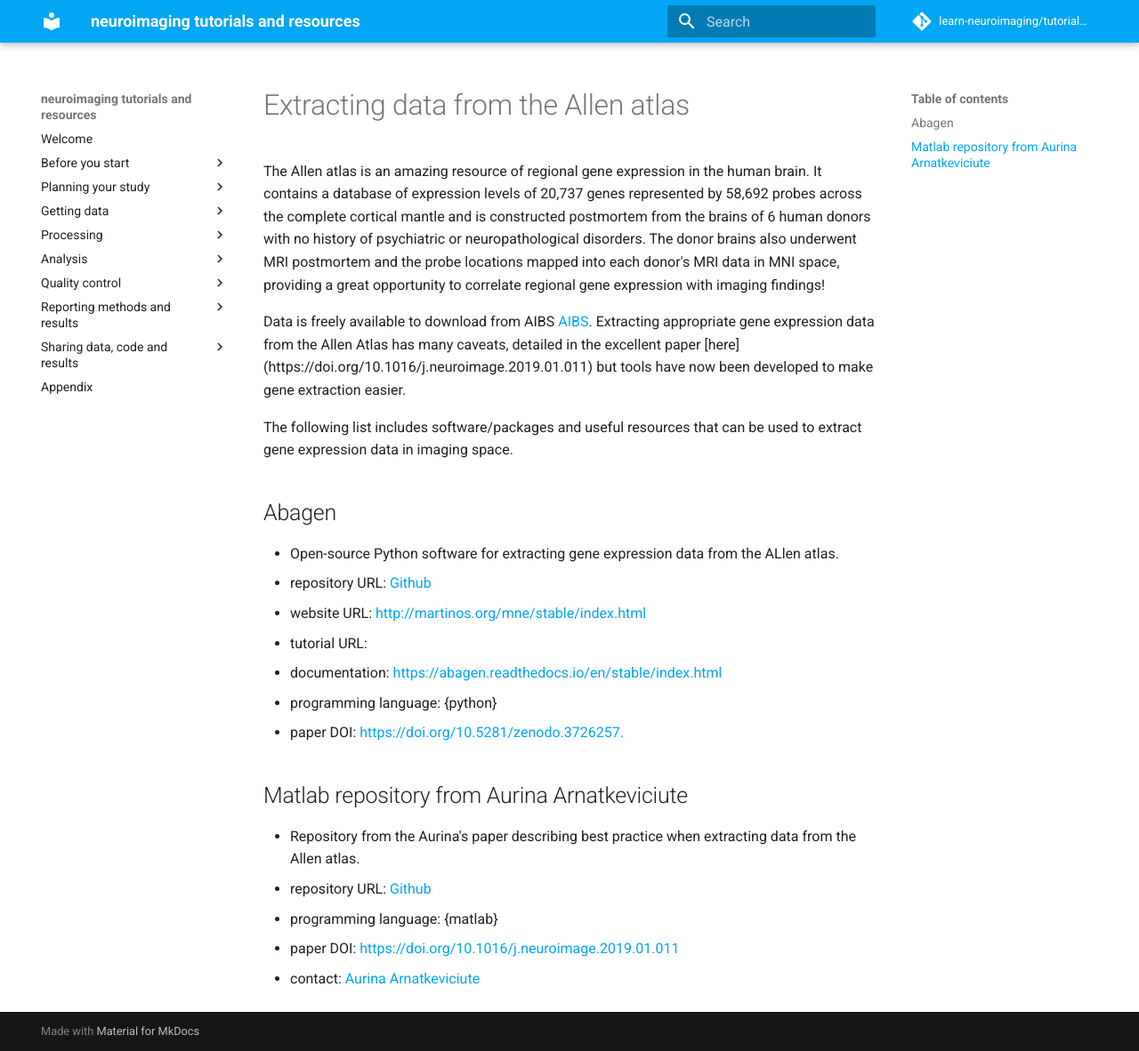
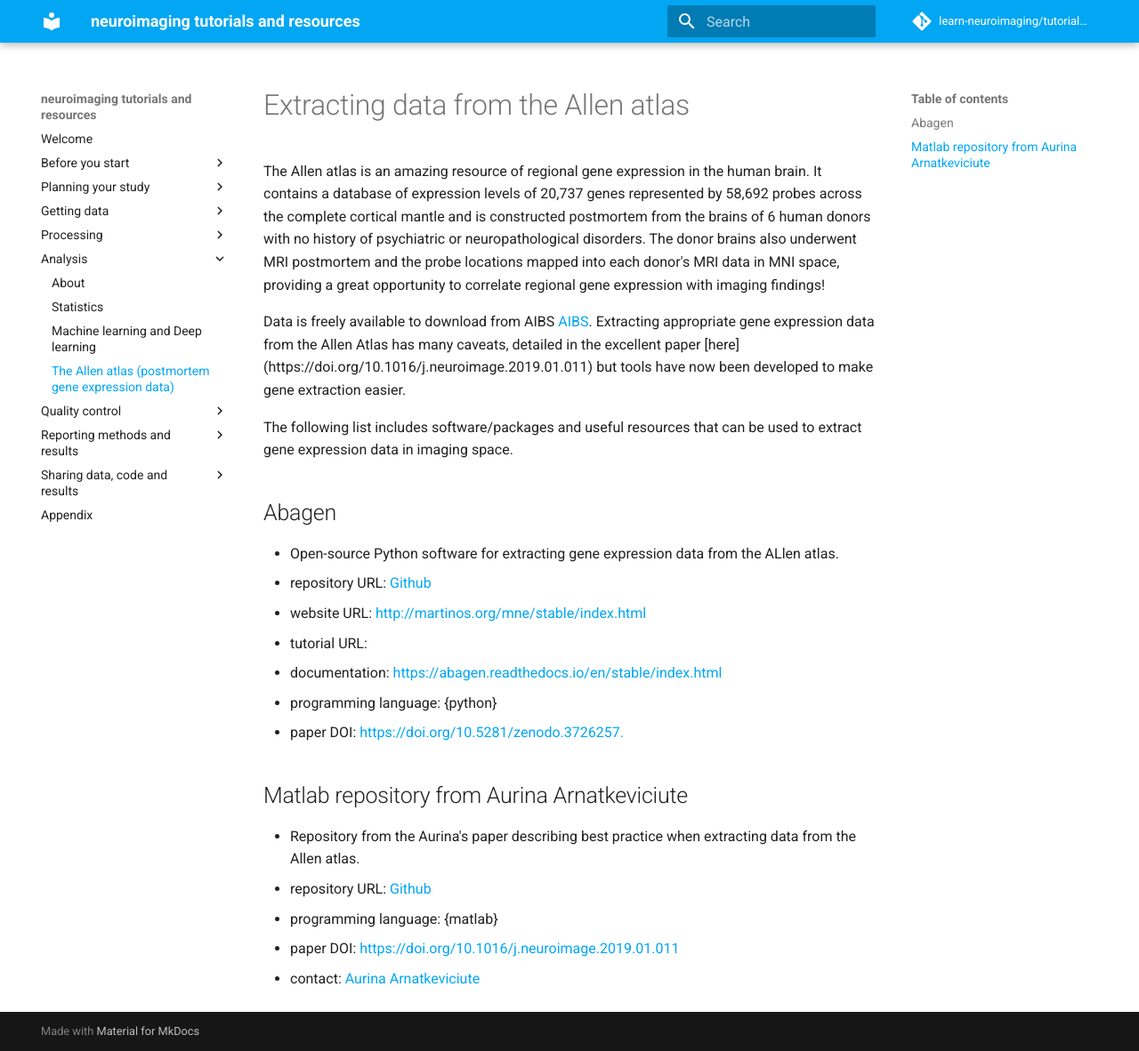
Before and after one commit to learn-neuroimaging/hitchhackers_guide_brain, an MkDocs documentation site: the page built from docs/allen_software.md, in a window 1280 px wide and 1182 px high. Shown: the whole window at 89% size. Built offline with MkDocs 1.6.1 and Material for MkDocs 9.7.7, drawn with Linux system fonts in a browser that asks for light colours; comment, search, counter and statistics services are not loaded.

Commit message:
Updated nav file
Signed-off-by: DrCodeZ <a.zarkali@ucl.ac.uk>

```diff
--- a/mkdocs.yml
+++ b/mkdocs.yml
@@ -36,6 +36,7 @@
     - About: "05-analysis.md"
     - Statistics: "statistics.md"
     - Machine learning and Deep learning: "machine_and_deep_learning.md"
+    - The Allen atlas (postmortem gene expression data): "allen_software.md"
   - Quality control:
       - About: "06-quality-control.md"
   - Reporting methods and results:
```
